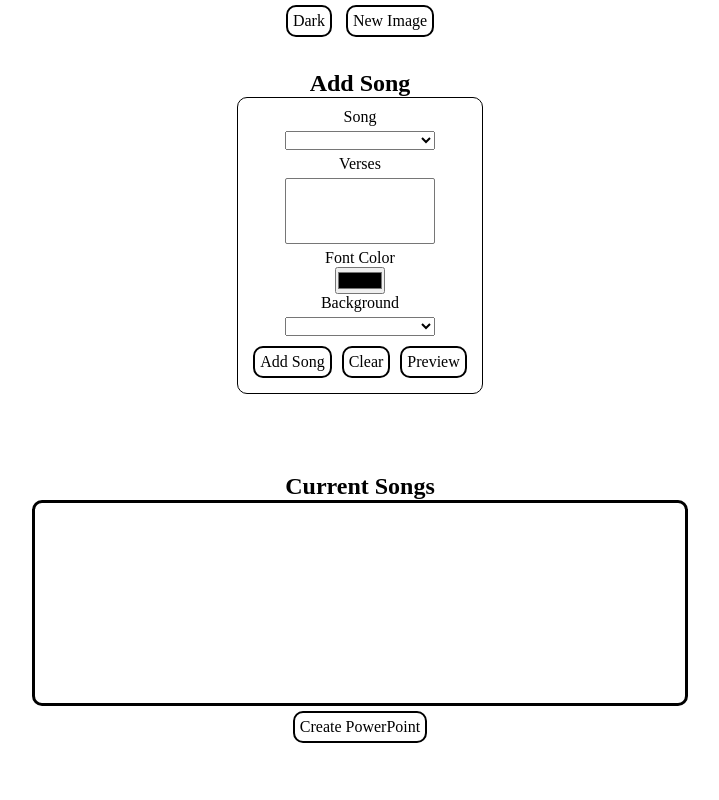
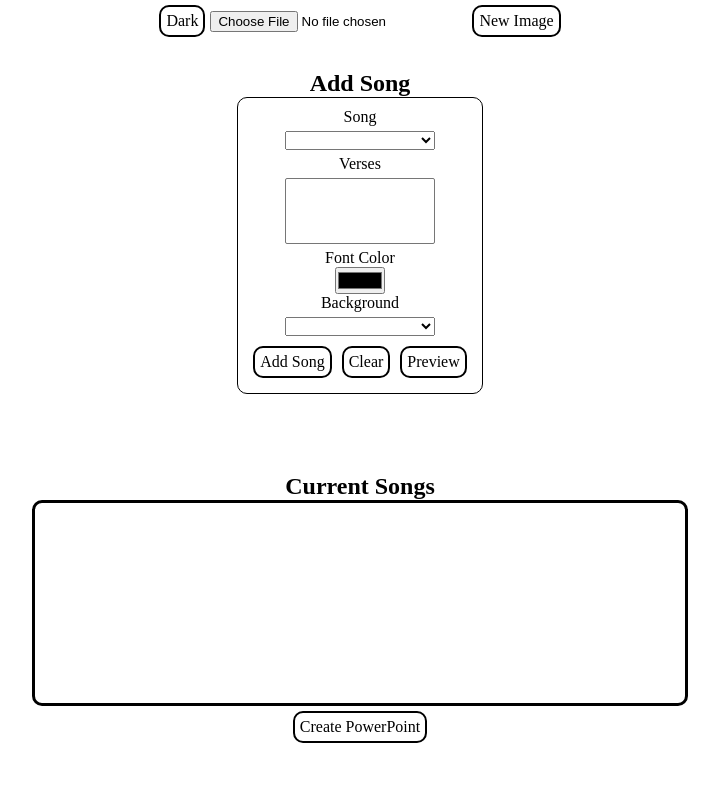
Before and after one commit to WillBarney/PowerPointCreator, a website: page public/index.html in a window 1280 px wide. Shown: the whole page, without its empty margins (280-999 px from the left). Drawn offline with nearby package versions, Linux system fonts and the light colour scheme; no server answers.

Commit message:
Added express file upload package

```diff
--- a/package.json
+++ b/package.json
@@ -11,6 +11,7 @@
   "license": "ISC",
   "dependencies": {
     "express": "^4.18.2",
+    "express-fileupload": "^1.4.0",
     "pptxgenjs": "^3.11.0"
   },
   "devDependencies": {
--- a/public/css/styles.css
+++ b/public/css/styles.css
@@ -33,6 +33,13 @@ input[type="button"]:hover ,input[type="submit"]:hover {
     align-items: center;
     width: 100%;
     height: 100%;
+}
+
+.menu-buttons {
+    display: flex;
+    flex-direction: row;
+    justify-content: center;
+    align-items: center;
 }
 
 .app.dark-mode *{
--- a/public/index.html
+++ b/public/index.html
@@ -14,7 +14,10 @@
     <div class="app">
         <div class="menu-buttons">
             <input id="dark-mode-btn" type="button" value="Dark">
-            <input id="new-image-btn" type="button" value="New Image">
+            <form action="/upload" method="POST" enctype="multipart/form-data">
+                <input type="file" accept="image/*" name="image">
+                <input id="new-image-btn" type="submit" value="New Image">
+            </form>
         </div>
         <div class="add-song">
             <div>
--- a/public/js/index.js
+++ b/public/js/index.js
@@ -29,8 +29,13 @@ class App {
             evt.currentTarget.parentElement.parentElement.classList.add("dark-mode");
         });
 
+        $("#image-file-input").on("change",(evt) => {
+            const selectedFile = $("#image-file-input").prop("files");
+            console.log(selectedFile);
+        });
+
         $("#new-image-btn").on("click",(evt) => {
-
+            $("#image-file-input").trigger("click");
         });
 
         $("#create-ppt-btn").on("click",(evt) => {
```
Also changed, not shown: server.js (+11 -0 lines).
